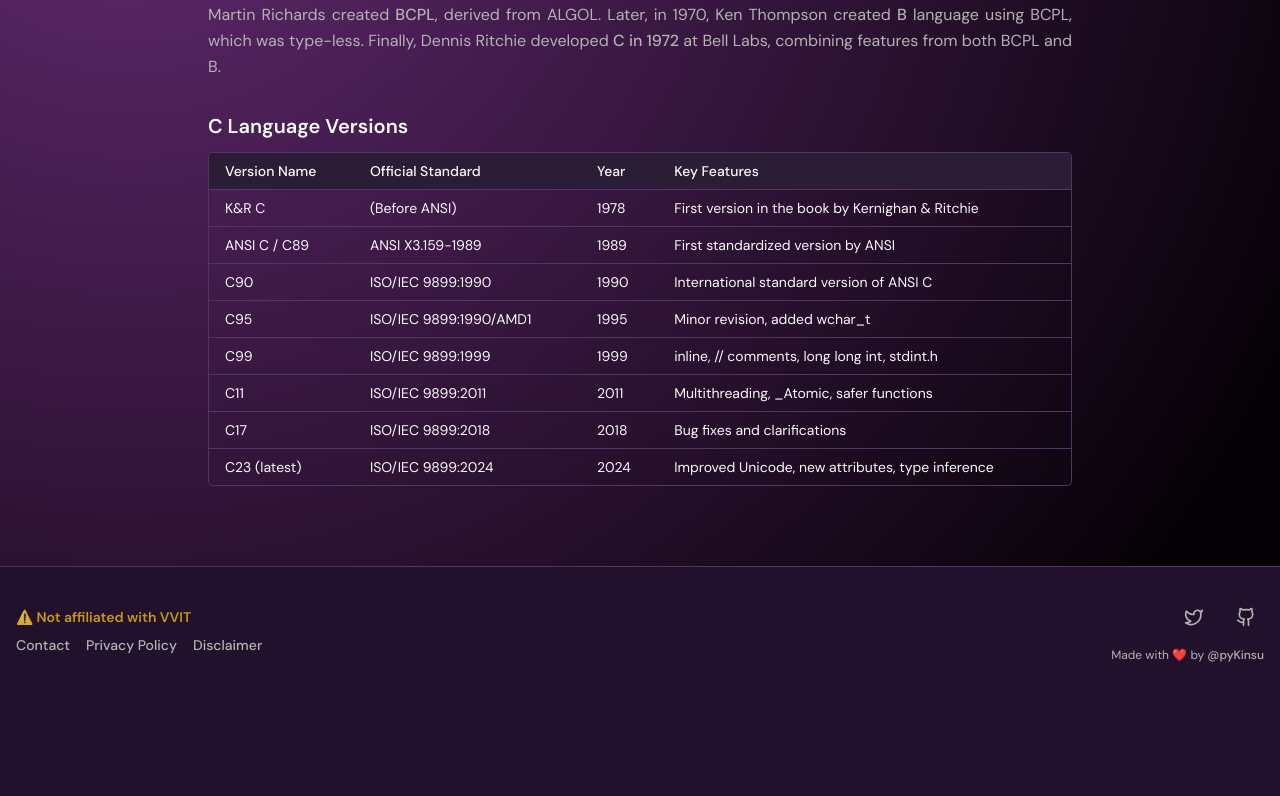
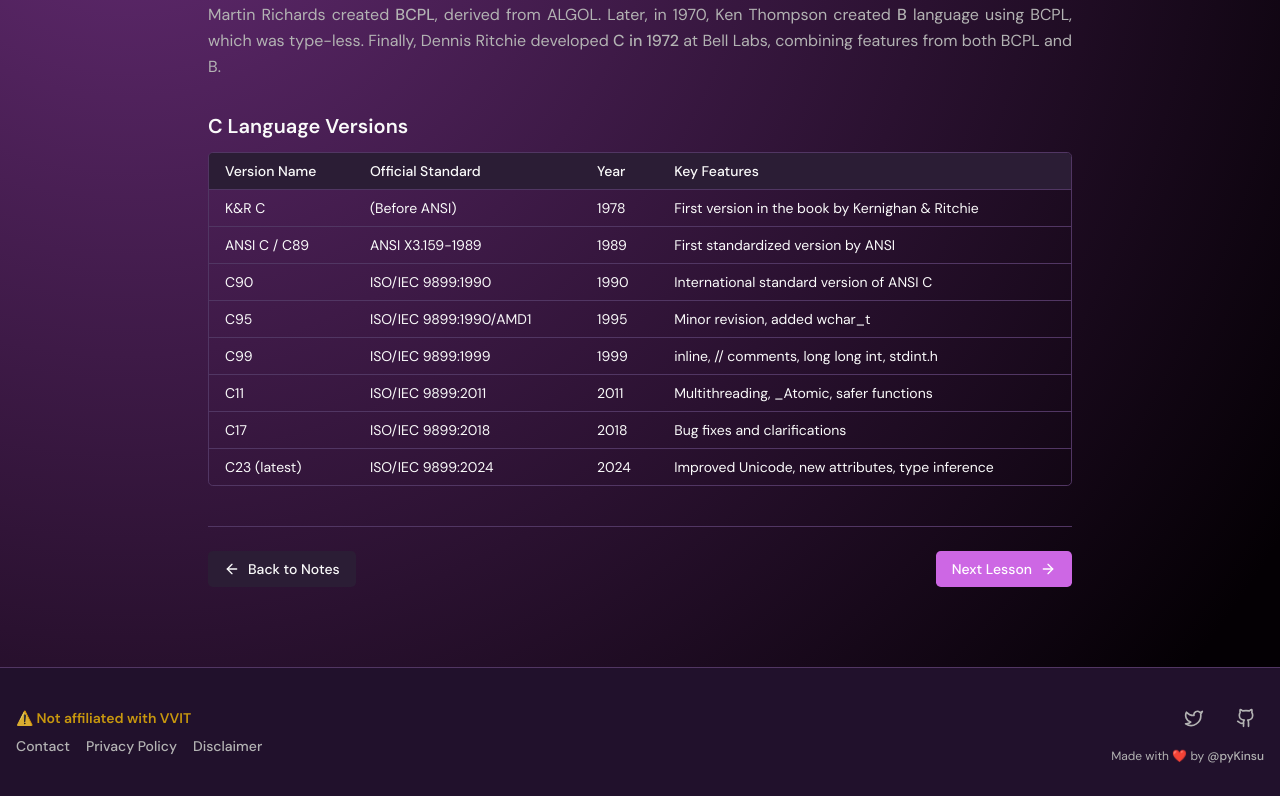
Before and after one commit to pyKinsu/VVITConnect, a Next.js app: page /notes/c/introduction in a window 1280 px wide. Shown: the part 430-1226 px from the top of the page. Before the commit the page ends 1125 px from the top, so only its background shows below. Built offline with nearby package versions, Linux system fonts and the light colour scheme.

Commit message:
Update page.tsx

```diff
--- a/src/app/notes/c/introduction/page.tsx
+++ b/src/app/notes/c/introduction/page.tsx
@@ -1,6 +1,6 @@
 "use client";
 
-import { ArrowLeft } from "lucide-react";
+import { ArrowLeft, ArrowRight } from "lucide-react";
 import Link from "next/link";
 
 export default function Introduction() {
@@ -81,6 +81,25 @@ export default function Introduction() {
           </tbody>
         </table>
       </div>
+
+      {/* Navigation */}
+      <div className="flex justify-between mt-10 pt-6 border-t border-border">
+        <Link
+          href="/notes/c"
+          className="inline-flex items-center px-4 py-2 rounded-lg bg-muted hover:bg-accent transition-colors text-sm font-medium"
+        >
+          <ArrowLeft className="w-4 h-4 mr-2" />
+          Back to Notes
+        </Link>
+
+        <Link
+          href="/notes/c/identifiers"
+          className="inline-flex items-center px-4 py-2 rounded-lg bg-primary text-primary-foreground hover:bg-primary/90 transition-colors text-sm font-medium"
+        >
+          Next Lesson
+          <ArrowRight className="w-4 h-4 ml-2" />
+        </Link>
+      </div>
     </div>
   );
 }
```
